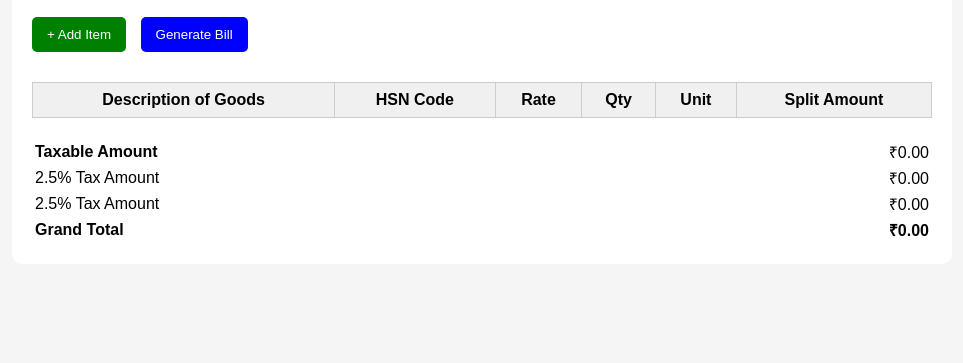
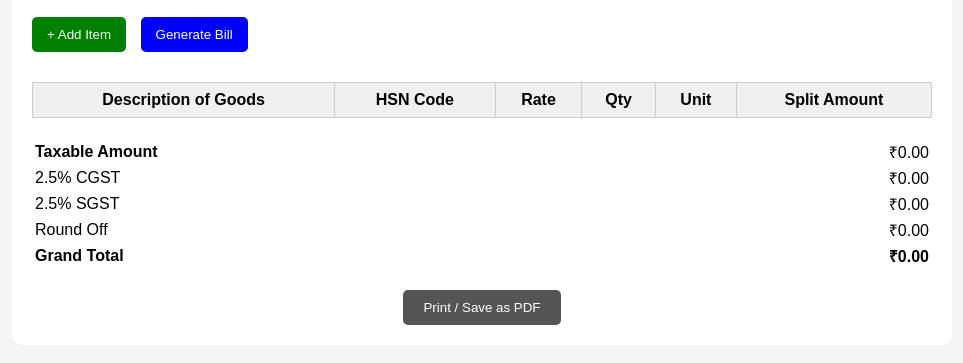
Before and after one commit to AnasKhan2581-star/btcNasdaqCorrelation, a plain HTML site: page index.html in a window 1280 px wide. Both pictures are taken after a click on the button "Generate Bill". Shown: the part 99-462 px from the top of the page, without its empty margins (158-1121 px from the left). Drawn offline with Linux system fonts and the light colour scheme.

Commit message:
Update index.html

```diff
--- a/index.html
+++ b/index.html
@@ -12,6 +12,9 @@
 
     <div id="itemContainer" style="margin-top: 20px;"></div>
     <div id="billOutput" style="margin-top: 30px;"></div>
+    <div id="printSaveBtns" style="display: none; margin-top: 20px; text-align: center;">
+      <button onclick="window.print()" style="padding: 10px 20px; background: #555; color: white; border: none; border-radius: 5px;">Print / Save as PDF</button>
+    </div>
   </div>
 
   <script>
@@ -83,6 +86,9 @@
         grandTotal += totalIncl;
       }
 
+      const finalComputedTotal = totalTaxable + totalCGST + totalSGST;
+      const roundOff = +(grandTotal - finalComputedTotal).toFixed(2);
+
       const billHTML = `
         <table style="width: 100%; border-collapse: collapse; margin-top: 20px;">
           <thead>
@@ -100,13 +106,15 @@
 
         <table style="width: 100%; margin-top: 20px; font-size: 16px;">
           <tr><td><strong>Taxable Amount</strong></td><td style="text-align: right;">₹${totalTaxable.toFixed(2)}</td></tr>
-          <tr><td>2.5% Tax Amount</td><td style="text-align: right;">₹${totalCGST.toFixed(2)}</td></tr>
-          <tr><td>2.5% Tax Amount</td><td style="text-align: right;">₹${totalSGST.toFixed(2)}</td></tr>
+          <tr><td>2.5% CGST</td><td style="text-align: right;">₹${totalCGST.toFixed(2)}</td></tr>
+          <tr><td>2.5% SGST</td><td style="text-align: right;">₹${totalSGST.toFixed(2)}</td></tr>
+          <tr><td>Round Off</td><td style="text-align: right;">₹${roundOff.toFixed(2)}</td></tr>
           <tr><td><strong>Grand Total</strong></td><td style="text-align: right;"><strong>₹${grandTotal.toFixed(2)}</strong></td></tr>
         </table>
       `;
 
       document.getElementById("billOutput").innerHTML = billHTML;
+      document.getElementById("printSaveBtns").style.display = "block";
     }
   </script>
 </body>
```
